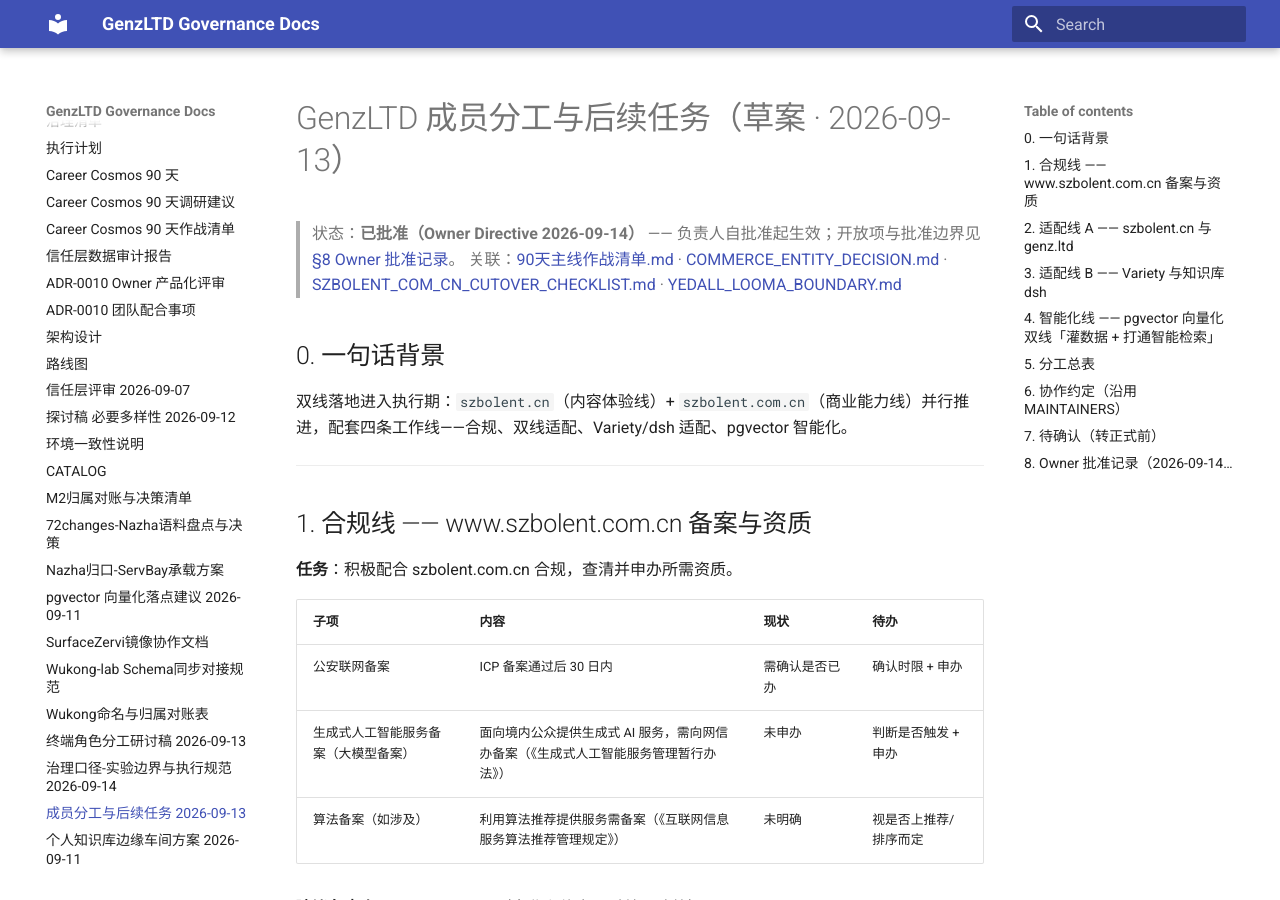
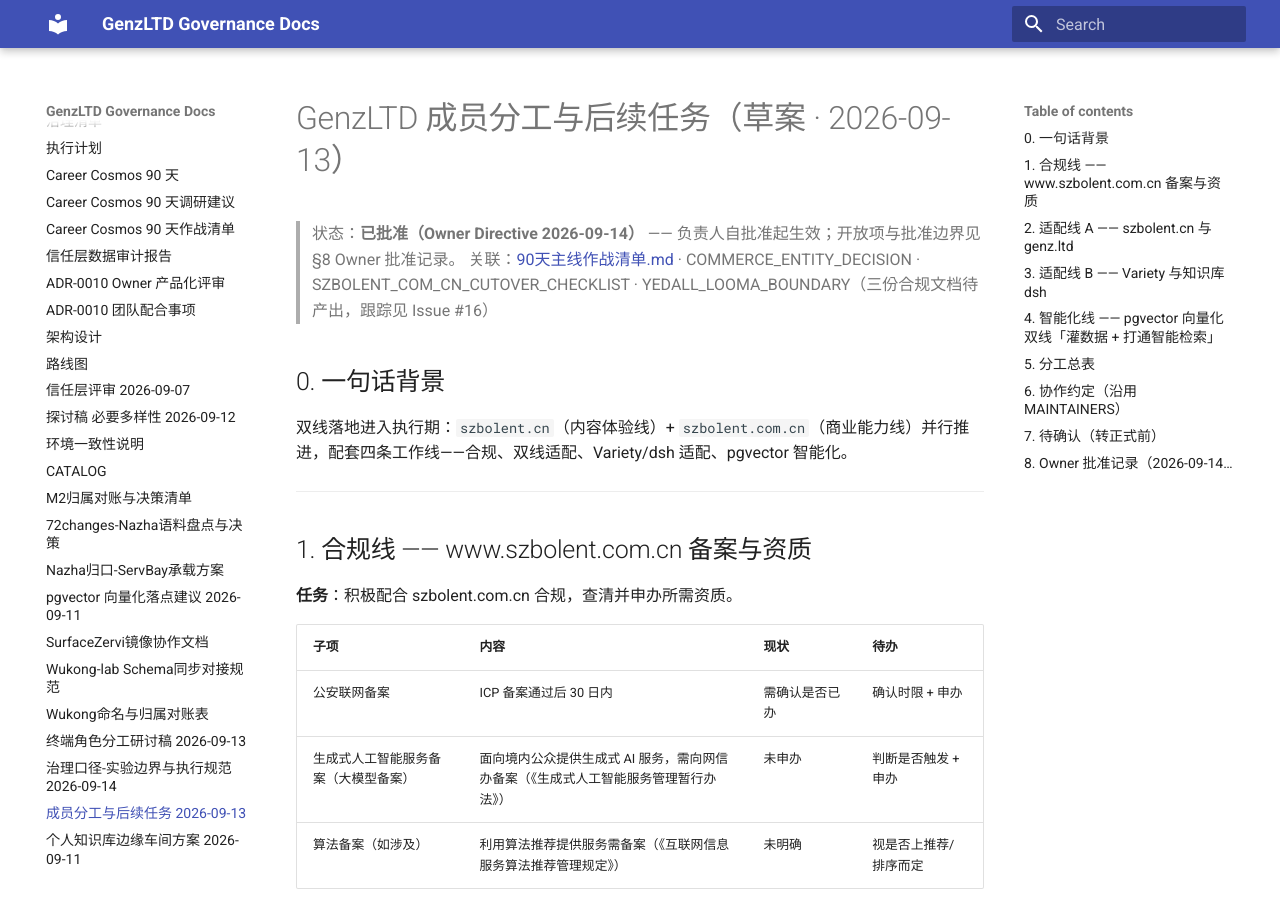
Before and after one commit to GenzLTD/docs, an MkDocs documentation site: the page built from docs/成员分工与后续任务-20260913.md, in a window 1280 px wide and 900 px high. Built offline with MkDocs 1.6.1 and Material for MkDocs 9.7.7, drawn with Linux system fonts in a browser that asks for light colours.

Commit message:
fix(docs): 修复成员分工文档 3 个断链与失效 anchor，指向 Issue #16 待办

```diff
--- a/docs/成员分工与后续任务-20260913.md
+++ b/docs/成员分工与后续任务-20260913.md
@@ -1,7 +1,7 @@
 # GenzLTD 成员分工与后续任务（草案 · 2026-09-13）
 
-> 状态：**已批准（Owner Directive 2026-09-14）** —— 负责人自批准起生效；开放项与批准边界见 [§8 Owner 批准记录](#8-owner-批准记录2026-09-14)。
-> 关联：[90天主线作战清单.md](./90天主线作战清单.md) · [COMMERCE_ENTITY_DECISION.md](./COMMERCE_ENTITY_DECISION.md) · [SZBOLENT_COM_CN_CUTOVER_CHECKLIST.md](./SZBOLENT_COM_CN_CUTOVER_CHECKLIST.md) · [YEDALL_LOOMA_BOUNDARY.md](./YEDALL_LOOMA_BOUNDARY.md)
+> 状态：**已批准（Owner Directive 2026-09-14）** —— 负责人自批准起生效；开放项与批准边界见 §8 Owner 批准记录。
+> 关联：[90天主线作战清单.md](./90天主线作战清单.md) · COMMERCE_ENTITY_DECISION · SZBOLENT_COM_CN_CUTOVER_CHECKLIST · YEDALL_LOOMA_BOUNDARY（三份合规文档待产出，跟踪见 Issue #16）
 
 ## 0. 一句话背景
 
```
